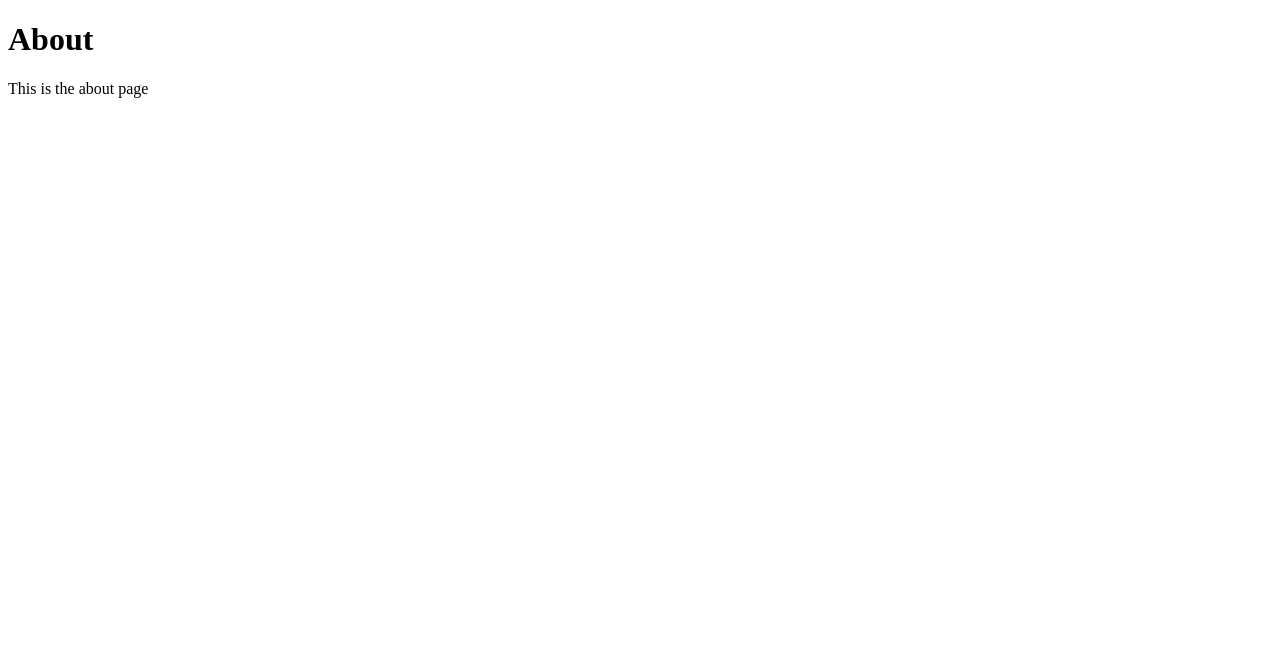
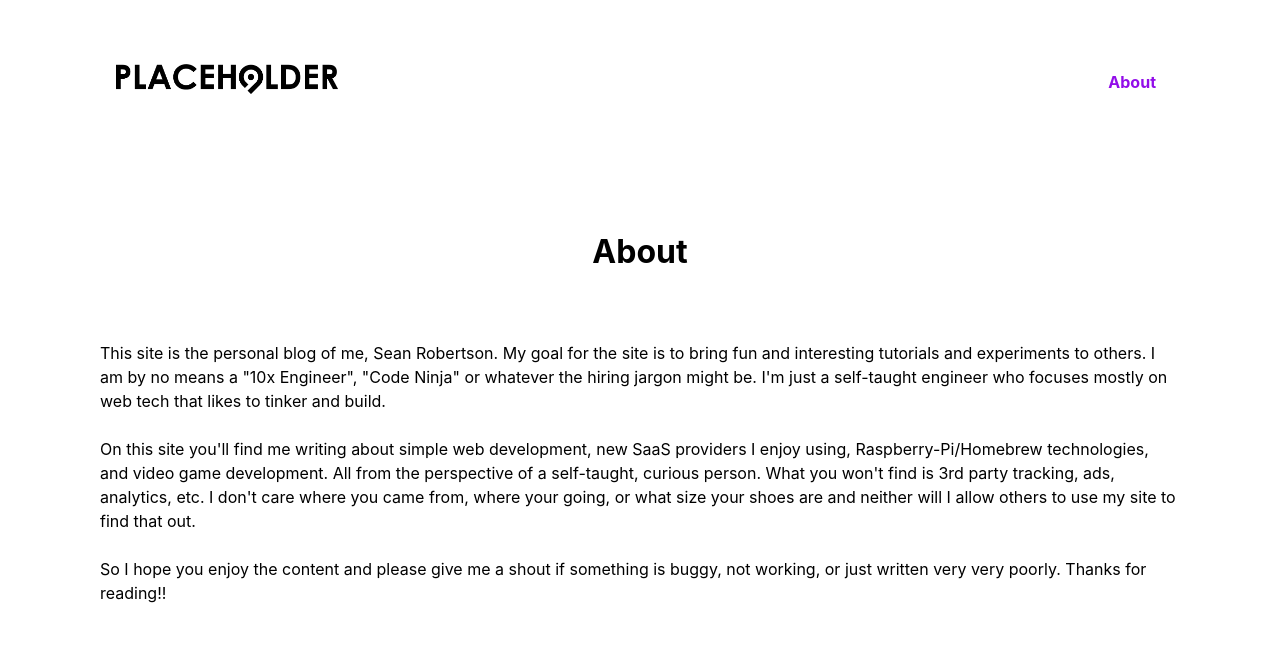
Before and after one commit to srobertson421/seangoescoding, a website: page public/about.html in a window 1280 px wide. Drawn offline with Linux system fonts and the light colour scheme.

Commit message:
added temp logo. Added about page with content

```diff
--- a/public/about.html
+++ b/public/about.html
@@ -3,10 +3,43 @@
 <head>
   <meta charset="UTF-8">
   <meta name="viewport" content="width=device-width, initial-scale=1.0">
-  <title>About Sean Goes Coding</title>
+  <title>Sean Goes Coding - About</title>
+  <link rel="stylesheet" href="/styles/mvp.css" />
 </head>
 <body>
-  <h1>About</h1>
-  <p>This is the about page</p>
+  <main>
+    <header>
+      <nav>
+        <a href="/">
+          <img alt="Logo" src="/images/logo.png" height="30">
+        </a>
+        <ul>
+          <li>
+            <a href="/about.html">About</a>
+          </li>
+        </ul>
+      </nav>
+      <h1>About</h1>
+    </header>
+    <section>
+      <p>
+        This site is the personal blog of me, Sean Robertson. My goal for the site is to bring fun
+        and interesting tutorials and experiments to others. I am by no means a "10x Engineer",
+        "Code Ninja" or whatever the hiring jargon might be. I'm just a self-taught engineer who focuses
+        mostly on web tech that likes to tinker and build.
+      </p>
+      <p>
+        On this site you'll find me writing about simple web development, new SaaS providers I
+        enjoy using, Raspberry-Pi/Homebrew technologies, and video game development. All from the
+        perspective of a self-taught, curious person. What you won't find is 3rd party tracking, ads,
+        analytics, etc. I don't care where you came from, where your going, or what size your shoes are
+        and neither will I allow others to use my site to find that out.
+      </p>
+      <p>
+        So I hope you enjoy the content and please give me a shout if something is buggy,
+        not working, or just written very very poorly. Thanks for reading!!
+      </p>
+    </section>
+  </main>
 </body>
 </html>
```
Also changed, not shown: main.html (+14 -0 lines), public/images/logo.png (added).
